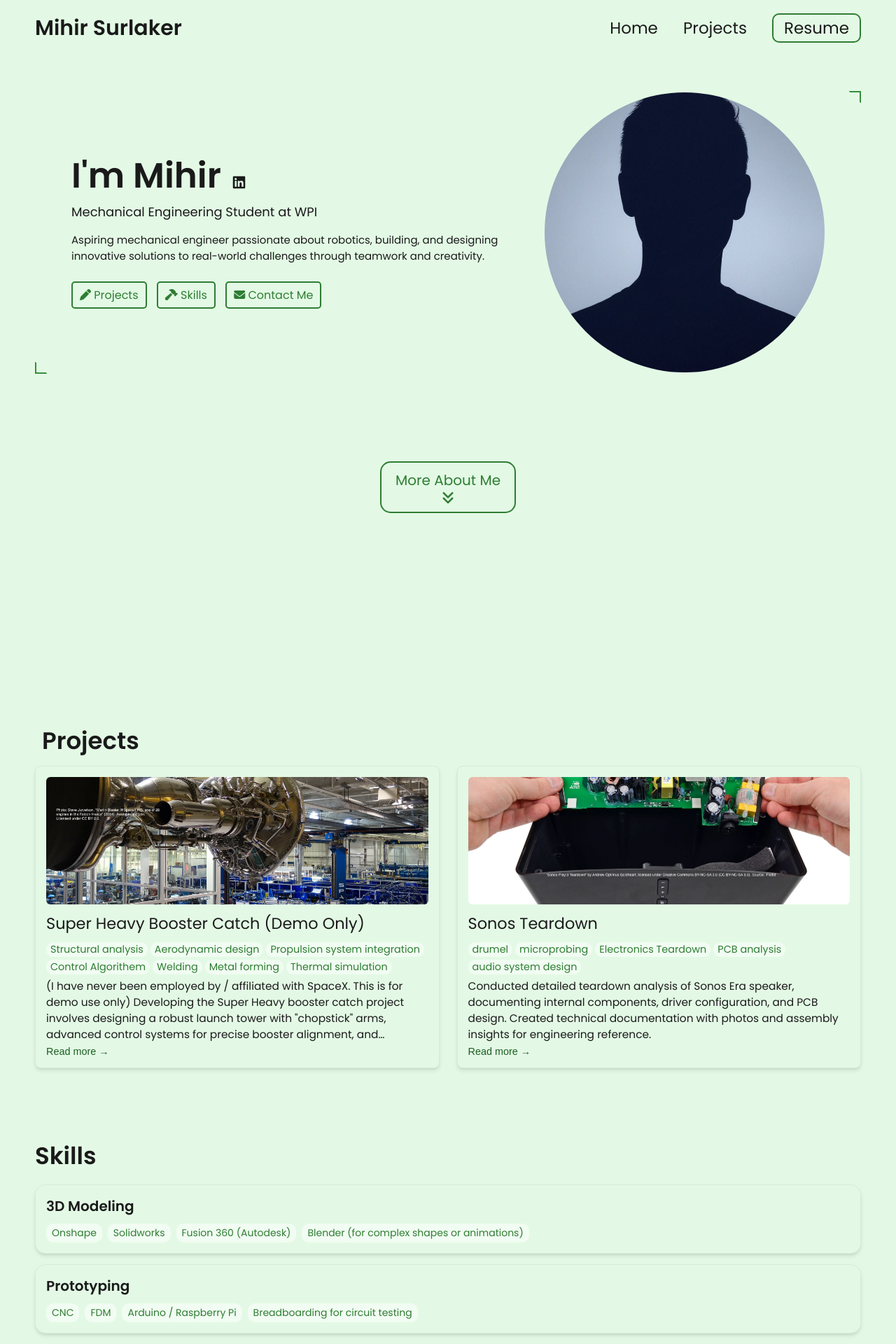
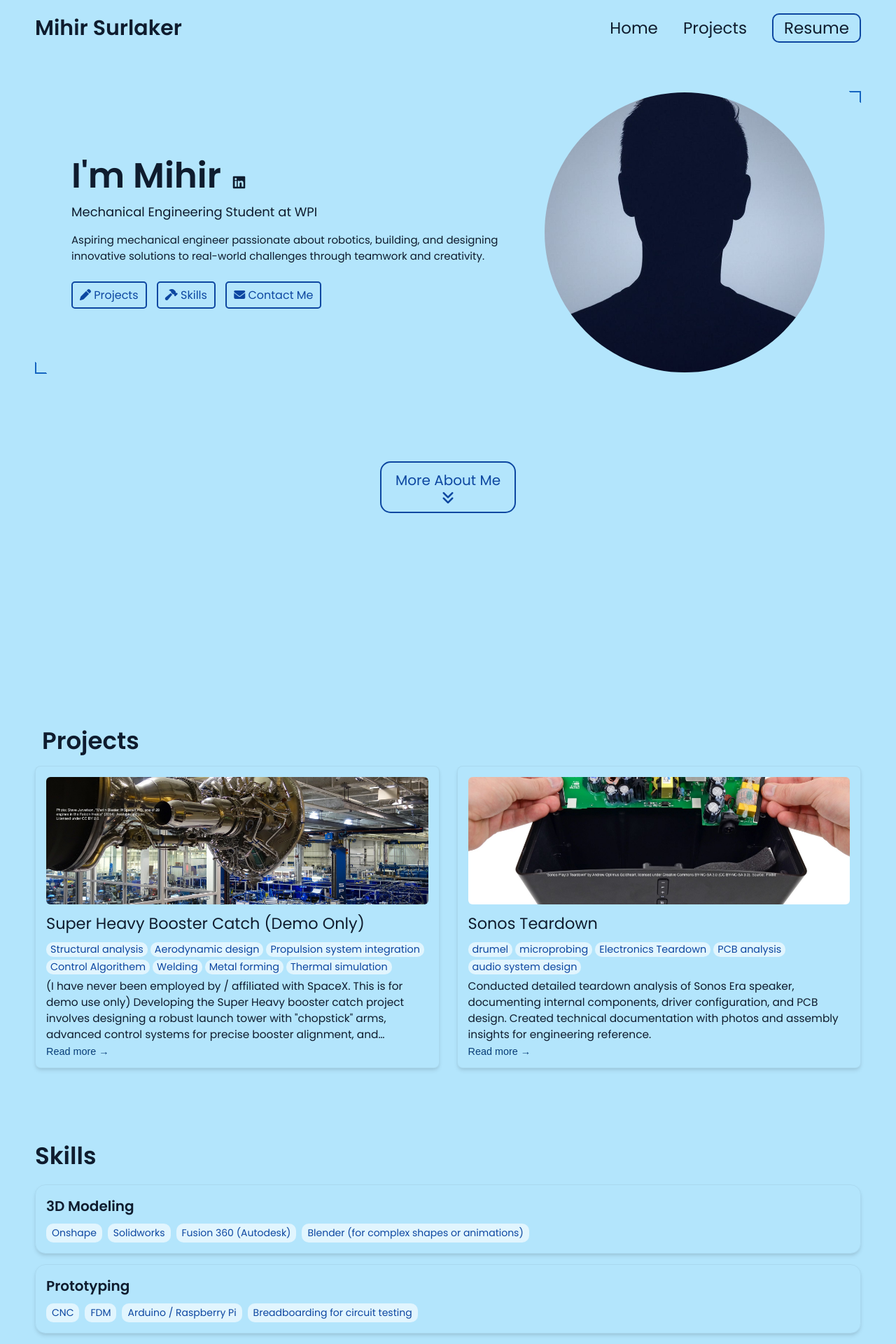
Before and after one commit to Mihirsur007/Mihirsur007.github.io, a Jekyll site: the page built from index.html, in a window 1280 px wide. Shown: the top 1920 px of the page at 70% size. Built offline with Jekyll 4.4.1, drawn with Linux system fonts in a browser that asks for light colours.

Commit message:
blue looks better

```diff
--- a/_config.yml
+++ b/_config.yml
@@ -58,12 +58,12 @@
 
 # Active theme (Updatethis to switch themes). Make sure to keep the indentation the samne.
 colors: # this is the basic theme
-  text: "#1a1a1a"
-  border: "#388e3c"
-  link: "#2e7d32"
-  highlight: "#1b5e20"
-  background: "#e3f9e5"
-  light_background: "#f1fcf2"
+  text: "#0f1c2e"
+  border: "#1565c0"
+  link: "#0d47a1"
+  highlight: "#083d77"
+  background: "#b3e5fc"
+  light_background: "#e1f5fe"
 
 
 
```
